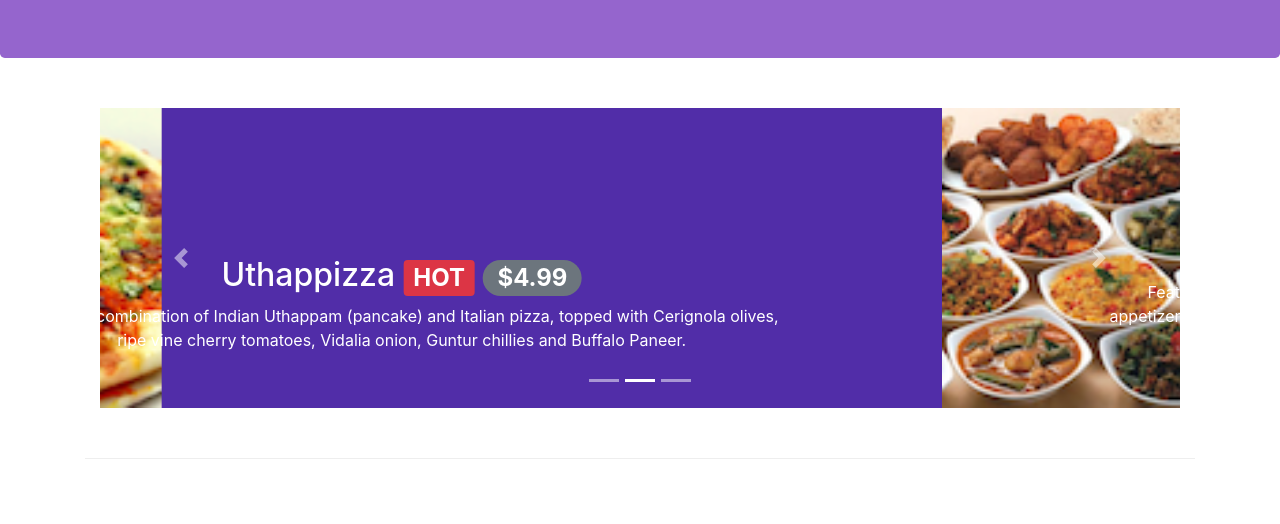
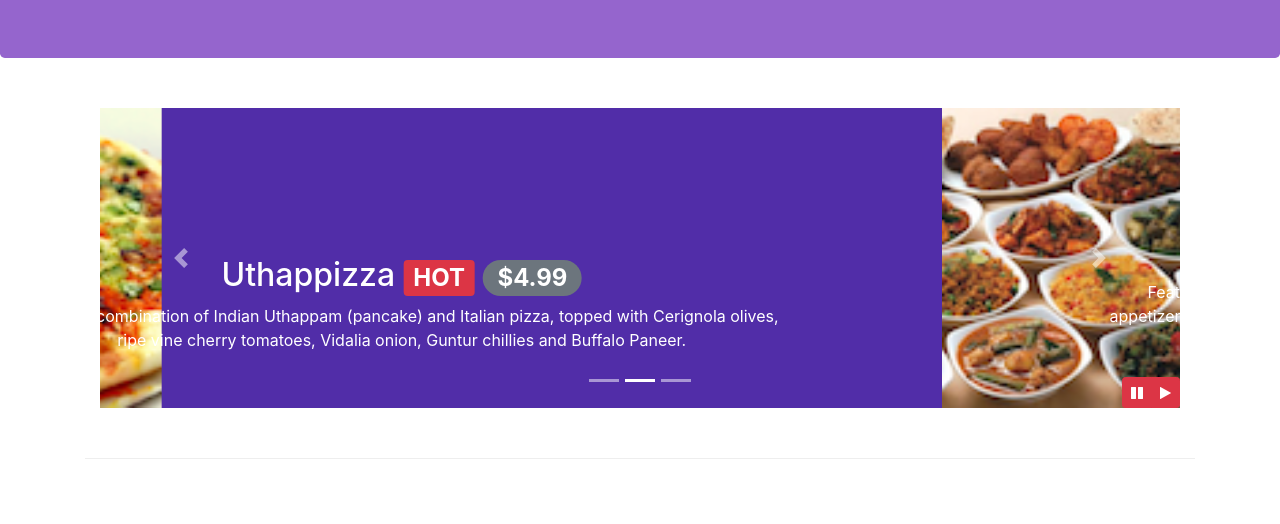
Before and after one commit to ajayjoseaji/first-repo, a website: page index.html in a window 1280 px wide. Shown: the part 276-800 px from the top of the page. Drawn offline with nearby package versions, Linux system fonts and the light colour scheme.

Commit message:
Bootstrap JQuery

```diff
--- a/css/styles.css
+++ b/css/styles.css
@@ -59,3 +59,9 @@ body {
     left: 0;
     min-height: 300px;
 }
+
+#carouselButton {
+    right: 0px;
+    position: absolute;
+    bottom: 0px;
+}
--- a/index.html
+++ b/index.html
@@ -211,6 +211,14 @@
                     <a class="carousel-control-next" href="#mycarousel" role="button" data-slide="next">
                         <span class="carousel-control-next-icon"></span>
                     </a>
+                    <div class="btn-group" id="carouselButton">
+                        <button class="btn btn-danger btn-sm" id="carousel-pause">
+                            <span class="fa fa-pause"></span>
+                        </button>
+                        <button class="btn btn-danger btn-sm" id="carousel-play">
+                            <span class="fa fa-play"></span>
+                        </button>
+                    </div>
                 </div>
             </div>
         </div>
@@ -322,11 +330,18 @@
     <script src="node_modules/jquery/dist/jquery.slim.min.js"></script>
     <script src="node_modules/popper.js/dist/umd/popper.min.js"></script>
     <script src="node_modules/bootstrap/dist/js/bootstrap.min.js"></script>
-    <!--<script>
-        $(document).ready(function() {
-            $('[data-toggle="tooltip"]').tooltip();
+    <script>
+        $(document).ready(function(){
+            $("#mycarousel").carousel( { interval: 2000 } );
+            $("#carousel-pause").click(function(){
+                $("#mycarousel").carousel('pause');
+            });
+            $("#carousel-play").click(function(){
+                $("#mycarousel").carousel('cycle');
+            });
         });
-    </script>-->
+    </script>
+
 </body>
 
 </html>
```
